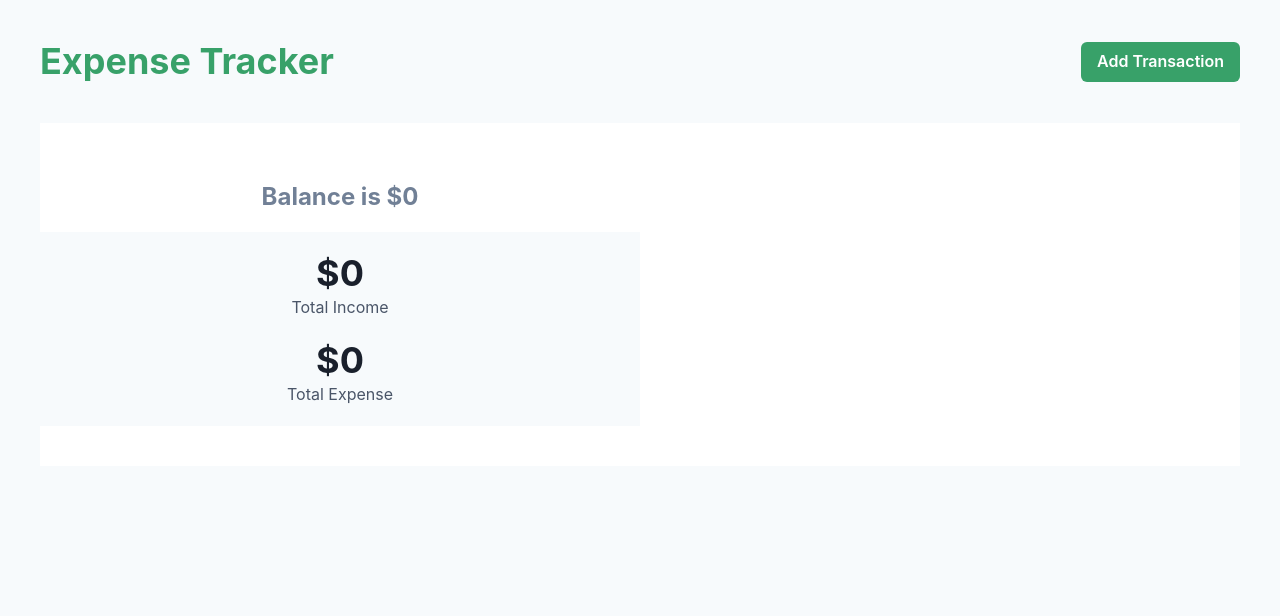
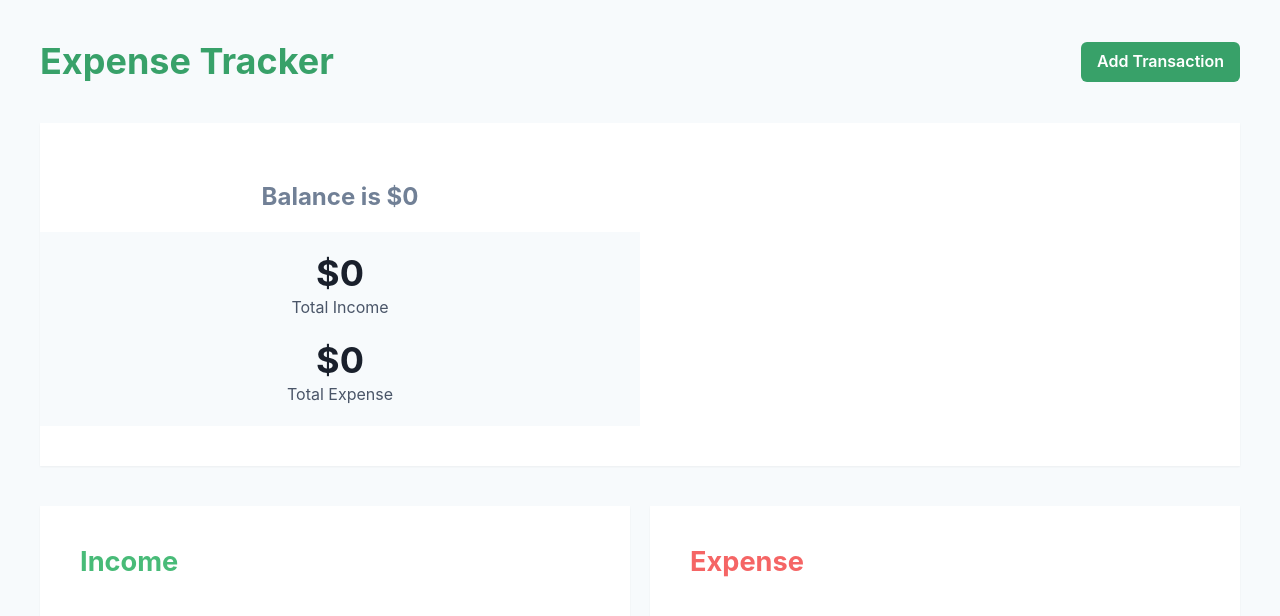
Before and after one commit to Abhijitkr/expense-tracker, a React (Vite) app: page / in a window 1280 px wide. Shown: the top 616 px of the page. Built offline with nearby package versions, Linux system fonts and the light colour scheme.

Commit message:
Adds Expense View

```diff
--- a/src/App.jsx
+++ b/src/App.jsx
@@ -1,12 +1,31 @@
-import { Container } from "@chakra-ui/react";
+import { Container, Flex } from "@chakra-ui/react";
 import Navbar from "./components/Navbar";
 import Summary from "./components/Summary";
+import ExpenseView from "./components/ExpenseView";
+import { useContext } from "react";
+import { GlobalContext } from "./context/GlobalContext";
 
 function App() {
+  const { allTransactions } = useContext(GlobalContext);
+
   return (
-    <Container bg="gray.50" maxW="Container.3xl" h="100vh" p="10">
+    <Container bg="gray.50" maxW="Container.3xl" minH="100vh" h="100%" p="10">
       <Navbar />
       <Summary />
+      <Flex justifyContent="space-evenly" gap={5}>
+        <ExpenseView
+          data={allTransactions.filter(
+            (transaction) => transaction.type === "income"
+          )}
+          type="income"
+        />
+        <ExpenseView
+          data={allTransactions.filter(
+            (transaction) => transaction.type === "expense"
+          )}
+          type="expense"
+        />
+      </Flex>
     </Container>
   );
 }
--- a/src/components/ExpenseView.jsx
+++ b/src/components/ExpenseView.jsx
@@ -0,0 +1,31 @@
+import { Box, Flex, Heading, Text } from "@chakra-ui/react";
+
+export default function ExpenseView({ data, type }) {
+  return (
+    <Box bg="white" w="100%" mt="10" p="10" boxShadow="sm" h="fit-content">
+      <Heading
+        fontSize="1.7rem"
+        color={type === "income" ? "green.400" : "red.400"}
+      >
+        {type === "income" ? "Income" : "Expense"}
+      </Heading>
+      {data.map((item) => (
+        <Flex
+          key={item.id}
+          mt="5"
+          p="5"
+          rounded="md"
+          bg={type === "income" ? "green.50" : "red.50"}
+          justifyContent="space-between"
+          fontSize="xl"
+          boxShadow="md"
+          border={"1px solid"}
+          borderColor={type === "expense" ? "red.100" : "blue.100"}
+        >
+          <Text fontWeight="semibold">{item.description}</Text>
+          <Text fontWeight="bold">${item.amount}</Text>
+        </Flex>
+      ))}
+    </Box>
+  );
+}
--- a/src/components/Summary.jsx
+++ b/src/components/Summary.jsx
@@ -30,7 +30,7 @@ export default function Summary() {
   }, [allTransactions]);
 
   return (
-    <Flex bg="white" py="10">
+    <Flex bg="white" py="10" boxShadow="sm">
       <Box w="50%">
         <Heading fontSize="1.5em" color="gray.500" textAlign="center" p="5">
           Balance is ${totalIncome - totalExpense}
```
